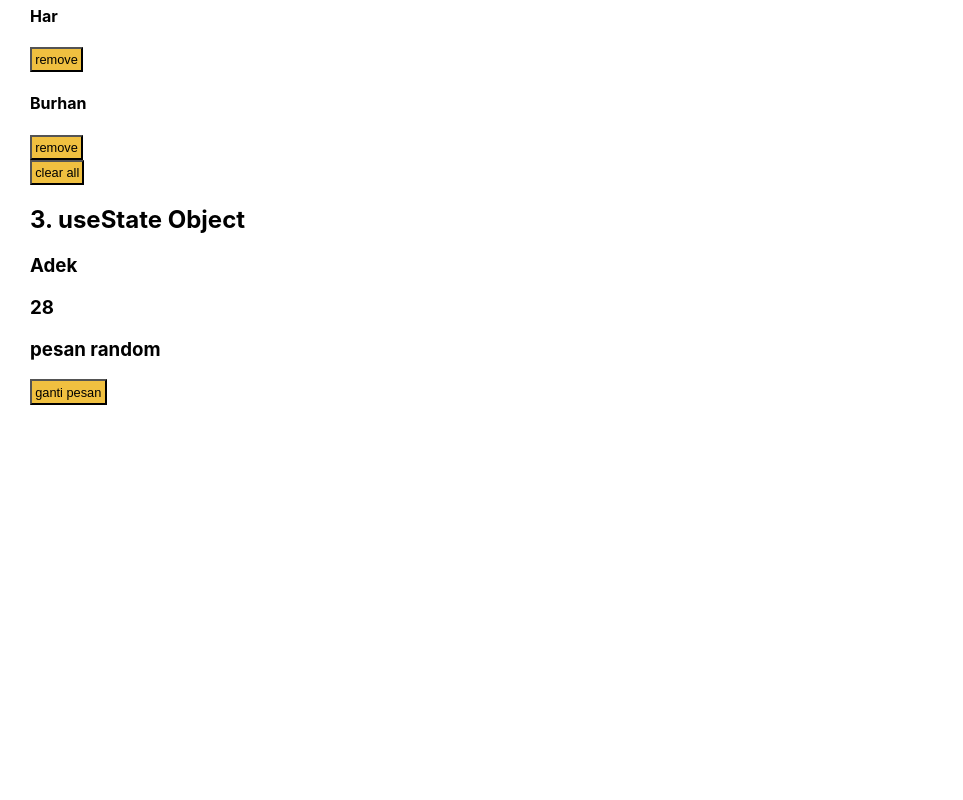
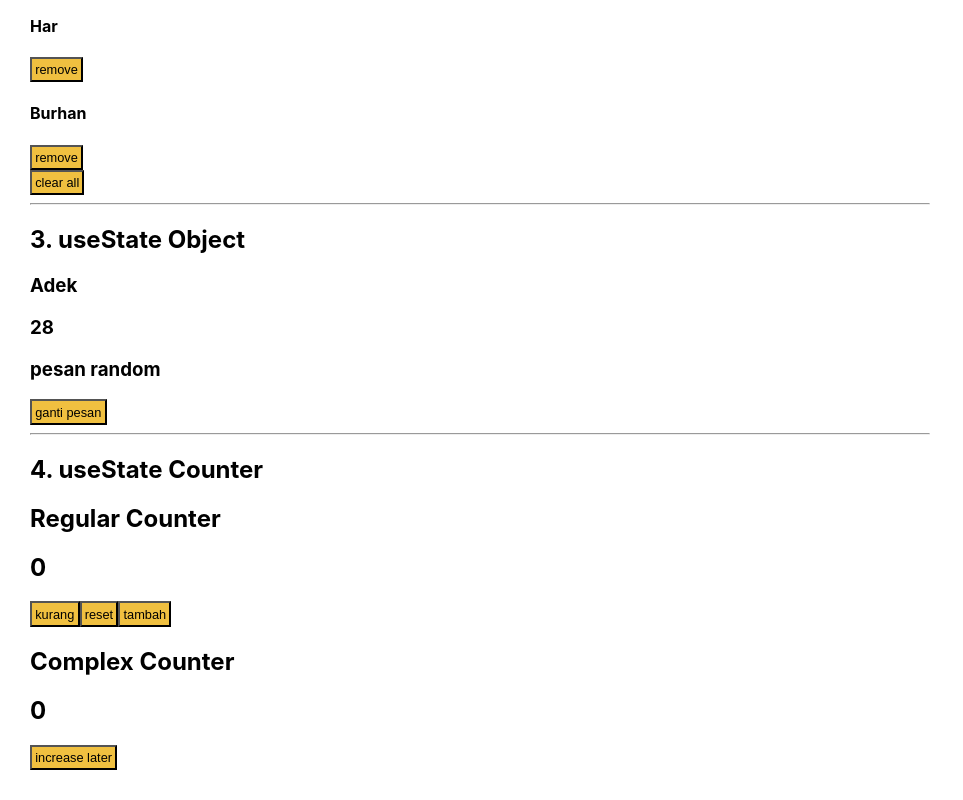
Before and after one commit to adekmo/ReactJS-Course, a React (Create React App) app: page / in a window 1280 px wide. Shown: the part 476-1276 px from the top of the page, without its empty margins (0-963 px from the left). Before the commit the page ends 911 px from the top, so only its background shows below. Built offline with nearby package versions, Linux system fonts and the light colour scheme.

Commit message:
add useStateCounter

```diff
--- a/src/App.js
+++ b/src/App.js
@@ -1,6 +1,7 @@
 import React from 'react';
 import UseStateArray from './useState/UseStateArray';
 import UseStateBasic from './useState/UseStateBasic';
+import UseStateCounter from './useState/UseStateCounter';
 import UseStateObject from './useState/UseStateObject';
 
 function App() {
@@ -11,10 +12,15 @@ function App() {
       <hr/>
       <h2>1. UseState Basic</h2>
       <UseStateBasic />
+      <hr/>
       <h2>2. useState Array</h2>
       <UseStateArray />
+      <hr/>
       <h2>3. useState Object</h2>
       <UseStateObject />
+      <hr/>
+      <h2>4. useState Counter</h2>
+      <UseStateCounter />
     </div>
   );
 }
--- /dev/null
+++ b/src/useState/UseStateCounter.js
@@ -0,0 +1,35 @@
+import React, { useState } from 'react'
+
+const UseStateCounter = () => {
+
+    const [value, setValue] = useState(0)
+
+    // tambah 1 setelah diklik 2 detik
+    const complexIncrease = () => {
+        setTimeout(() => {
+            // setValue(value + 1)
+            setValue((valueSebelumnya) => {
+                return valueSebelumnya + 1
+            })
+        }, 2000)
+    }
+
+    return (
+        <div>
+            <section>
+                <h2>Regular Counter</h2>
+                <h1>{value}</h1>
+                <button onClick={() => setValue(value - 1)}>kurang</button>
+                <button onClick={() => setValue(0)}>reset</button>
+                <button onClick={() => setValue(value + 1)}>tambah</button>
+            </section>
+            <section>
+            <h2>Complex Counter</h2>
+                <h1>{value}</h1>
+                <button onClick={complexIncrease}>increase later</button>
+            </section>
+        </div>
+    )
+}
+
+export default UseStateCounter
```
